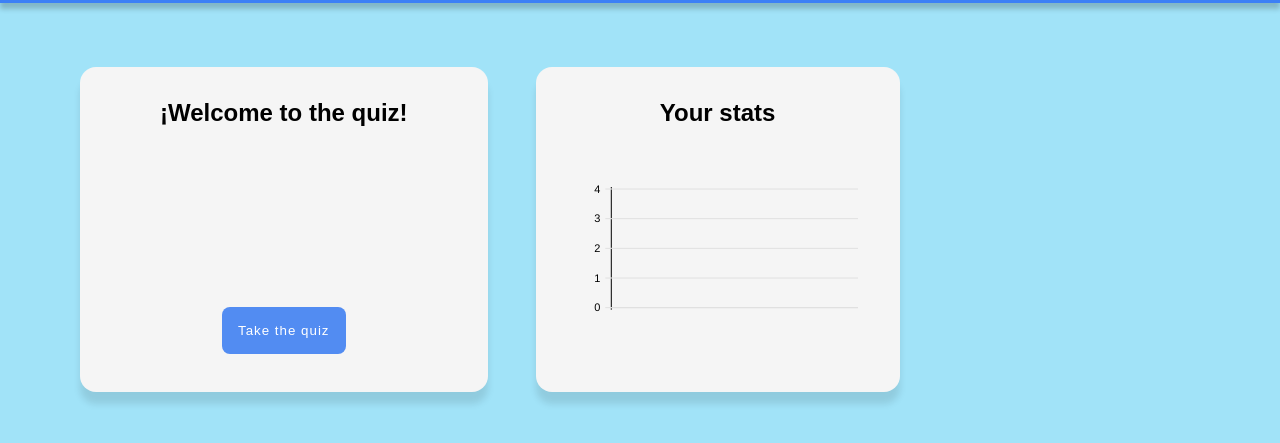
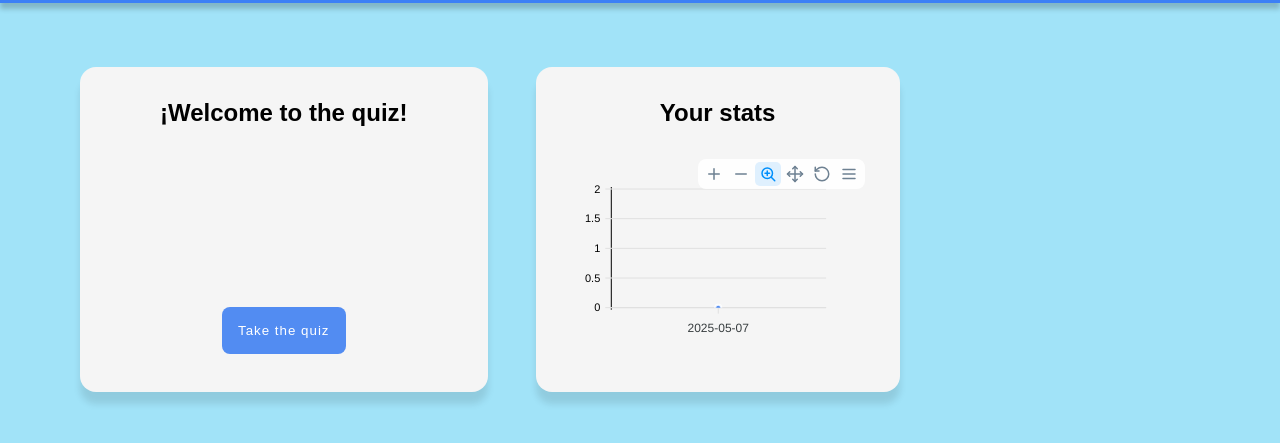
Before and after one commit to IkerPrieto/Quiz-colab, a plain HTML site: page home.html in a window 1280 px wide. Shown: the part 87-530 px from the top of the page. Drawn offline with nearby package versions, Linux system fonts and the light colour scheme; no server answers.

Commit message:
Creación completa de stats.js a falta de la parte de traducción

```diff
--- a/stats.js
+++ b/stats.js
@@ -2,8 +2,6 @@
 
 const today = new Date().toISOString().split("T")[0]; // Por ejemplo: "2025-05-07"
 const score = parseInt(localStorage.getItem("quizHistory")) || 0;
-
-const correctAnswers = score.gameStats?.correct || 0;
 
 let history = JSON.parse(localStorage.getItem("scoreHistory")) || [];
 
@@ -39,6 +37,7 @@
 
 // Pintar el gráfico
 
+// Pintar el gráfico
 let options = {
   chart: {
     type: "line",
@@ -51,15 +50,15 @@
   series: [
     {
       name: "Result",
-        data: []
+      data: data // Aquí se cargan los promedios
     }
   ],
   stroke: {
-      curve:"smooth",
+    curve: "smooth",
     width: [4, 4]
   },
   xaxis: {
-      categories: []
+    categories: categories // Aquí se cargan las fechas
   },
   yaxis: [
     {
```
Also changed, not shown: home.html (+1 -0 lines). Lines whose indentation alone changed are shown as unchanged.
